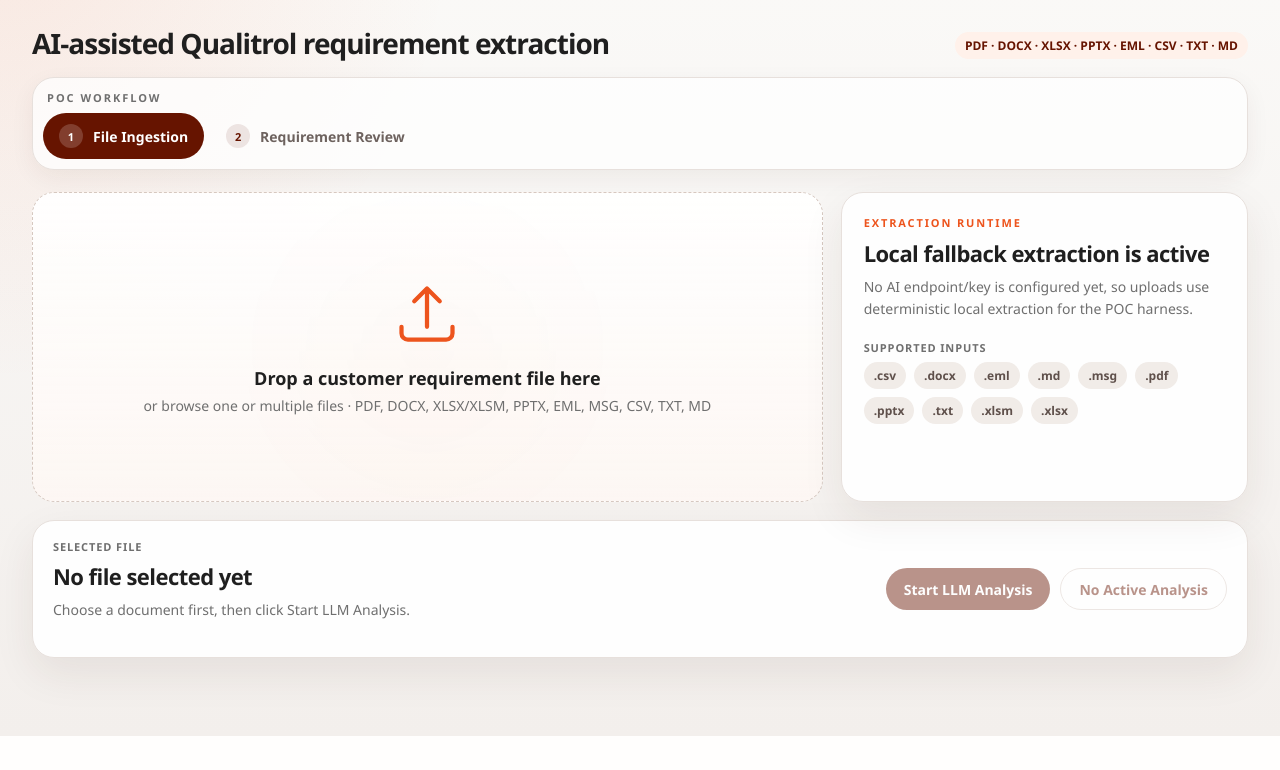
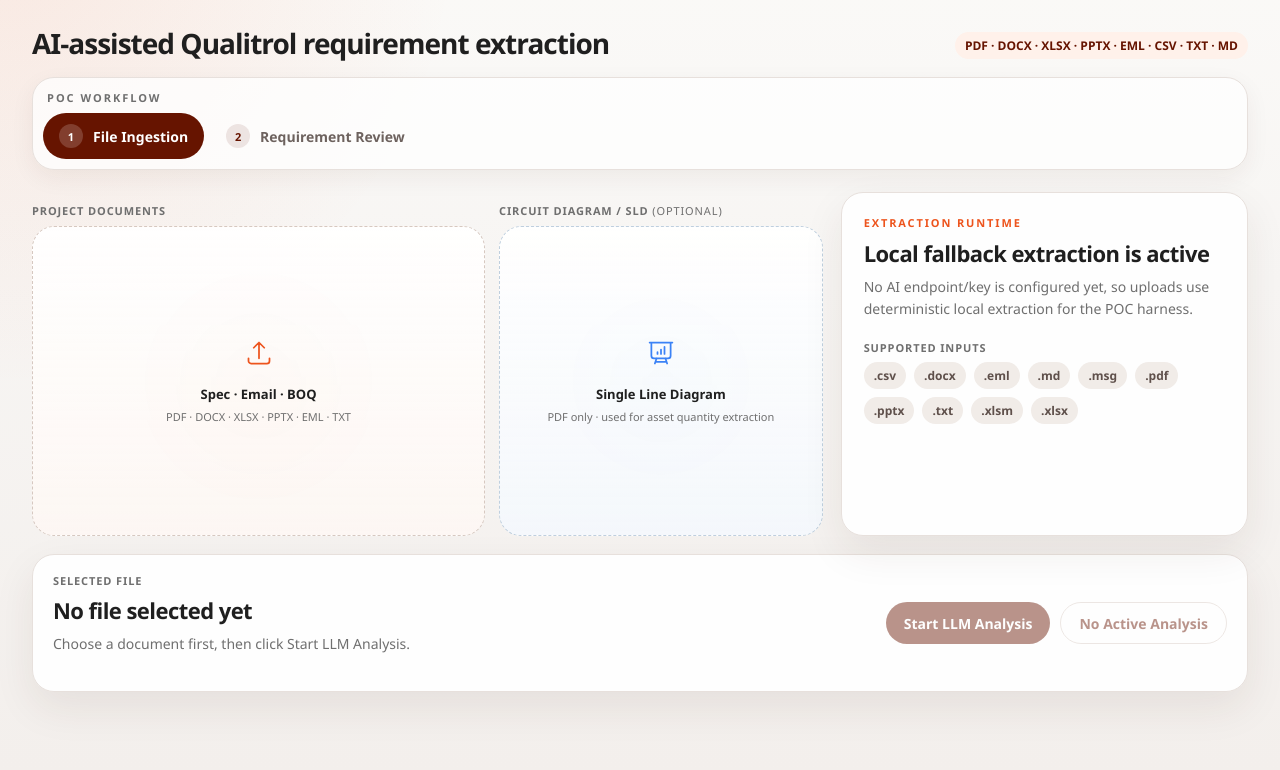
Before and after one commit to kevinqy001/Qualitrol-Quoting-Automation, a FastAPI app: page / in a window 1280 px wide. Shown: the part 72-842 px from the top of the page. Before the commit the page ends 808 px from the top, so only its background shows below. Run offline with FastAPI, Linux system fonts and the light colour scheme; data that the repository does not hold is empty.

Commit message:
feat: split file upload into two zones (project docs + SLD diagram)
HTML: add drop-zone-docs and drop-zone-sld side by side with distinct styling
JS: manage two file lists, send sld_filenames field to backend
parser: add doc_type_override to parse_document and sld_filenames to parse_project_folder
server: accept sld_filenames form field and force Drawing/SLD doc_type for SLD zone files
Step1 pipeline: accept and forward sld_filenames to parse_project_folder

Co-authored-by: Cursor <cursoragent@cursor.com>

```diff
--- a/Step 1 _ Extract Info/pipeline.py
+++ b/Step 1 _ Extract Info/pipeline.py
@@ -534,6 +534,7 @@ def run(
     project_dir: str | Path,
     project_id: str | None = None,
     output_dir: str | Path | None = None,
+    sld_filenames: set[str] | None = None,
 ) -> dict:
     project_dir = Path(project_dir)
     if not project_dir.exists():
@@ -542,7 +543,7 @@ def run(
     output_dir = Path(output_dir) if output_dir else config.OUTPUT_DIR / project_id
 
     dp = load_data_package()
-    docs = parse_project_folder(project_dir)
+    docs = parse_project_folder(project_dir, sld_filenames=sld_filenames)
 
     corpus_lower = "\n".join(d.full_text for d in docs).lower()
     evidence = extract_evidence(docs, dp, project_id)
--- a/webapp/server.py
+++ b/webapp/server.py
@@ -23,7 +23,9 @@ from datetime import datetime, timezone
 from pathlib import Path
 from types import ModuleType
 
-from fastapi import FastAPI, File, HTTPException, Request, UploadFile
+import json as _json
+
+from fastapi import FastAPI, File, Form, HTTPException, Request, UploadFile
 from fastapi.middleware.cors import CORSMiddleware
 from fastapi.responses import FileResponse
 from fastapi.staticfiles import StaticFiles
@@ -274,10 +276,15 @@ def build_extraction(
     return extraction, confidence
 
 
-async def _run_pipelines(upload_dir: Path, project_id: str, output_dir: Path):
+async def _run_pipelines(
+    upload_dir: Path,
+    project_id: str,
+    output_dir: Path,
+    sld_filenames: set[str] | None = None,
+):
     """Run Step 1 then Step 2 off the event loop (they may call the LLM)."""
     step1 = await asyncio.to_thread(
-        step1_pipeline.run, upload_dir, project_id, output_dir
+        step1_pipeline.run, upload_dir, project_id, output_dir, sld_filenames
     )
     step1_path = output_dir / "step1_extract_info.json"
     step2 = await asyncio.to_thread(step2_pipeline.run, step1_path, output_dir)
@@ -303,14 +310,33 @@ async def health_check():
 @app.post("/api/v1/ingest")
 async def ingest_document(file: UploadFile = File(...)):
     """Single-file ingestion (kept for compatibility); delegates to batch."""
-    return await ingest_documents([file])
+    return await ingest_documents([file], sld_filenames="")
 
 
 @app.post("/api/v1/ingest/batch")
-async def ingest_documents(files: list[UploadFile] = File(...)):
-    """Ingest uploaded files and run the full Step 1 + Step 2 pipeline on them."""
+async def ingest_documents(
+    files: list[UploadFile] = File(...),
+    sld_filenames: str = Form(""),
+):
+    """Ingest uploaded files and run the full Step 1 + Step 2 pipeline on them.
+
+    Args:
+        files: All uploaded files (project documents + SLD diagrams combined).
+        sld_filenames: JSON-encoded list of filenames that came from the SLD
+            upload zone.  Those files will have their ``doc_type`` forced to
+            ``"Drawing / SLD"`` regardless of filename heuristics.
+    """
     if not files:
         raise HTTPException(400, "No files uploaded.")
+
+    # Parse the SLD filename list sent by the frontend.
+    sld_set: set[str] = set()
+    if sld_filenames:
+        try:
+            names = _json.loads(sld_filenames)
+            sld_set = {Path(n).name.lower() for n in names if n}
+        except Exception:
+            pass
 
     started = time.perf_counter()
     project_id = f"WEB-{uuid.uuid4().hex[:8].upper()}"
@@ -336,7 +362,9 @@ async def ingest_documents(files: list[UploadFile] = File(...)):
             skipped.append(safe_name)
 
     try:
-        step1, step2 = await _run_pipelines(upload_dir, project_id, output_dir)
+        step1, step2 = await _run_pipelines(
+            upload_dir, project_id, output_dir, sld_filenames=sld_set or None
+        )
     except Exception as exc:  # surface a clean error to the UI
         raise HTTPException(500, f"Pipeline failed: {exc}") from exc
 
--- a/webapp/static/app.js
+++ b/webapp/static/app.js
@@ -109,93 +109,155 @@
   );
 
   // ── Tab 1: Multi-Modal Ingestion ───────────────────────────────────────
-  const dropZone = $("#drop-zone");
-  const fileInput = $("#file-input");
+  const dropZoneDocs = $("#drop-zone-docs");
+  const dropZoneSld  = $("#drop-zone-sld");
+  const fileInputDocs = $("#file-input-docs");
+  const fileInputSld  = $("#file-input-sld");
   const startAnalysisBtn = $("#btn-start-analysis");
   const cancelAnalysisBtn = $("#btn-cancel-analysis");
-  let selectedFiles = [];
+
+  // Each entry: { file: File, zone: "doc" | "sld" }
+  let selectedDocFiles = [];   // project documents
+  let selectedSldFiles = [];   // circuit diagrams / SLDs
   let activeAnalysisController = null;
 
-  dropZone.addEventListener("click", () => fileInput.click());
-  fileInput.addEventListener("change", () => {
-    if (fileInput.files.length) selectFiles(Array.from(fileInput.files));
+  function allSelectedFiles() {
+    return [
+      ...selectedDocFiles.map((f) => ({ file: f, zone: "doc" })),
+      ...selectedSldFiles.map((f) => ({ file: f, zone: "sld" })),
+    ];
+  }
+
+  function totalSelectedCount() {
+    return selectedDocFiles.length + selectedSldFiles.length;
+  }
+
+  // ---- Zone: Docs ----
+  dropZoneDocs.addEventListener("click", () => fileInputDocs.click());
+  fileInputDocs.addEventListener("change", () => {
+    if (fileInputDocs.files.length) addDocFiles(Array.from(fileInputDocs.files));
+  });
+  ["dragover", "dragenter"].forEach((evt) =>
+    dropZoneDocs.addEventListener(evt, (e) => { e.preventDefault(); dropZoneDocs.classList.add("dz-hover"); })
+  );
+  ["dragleave", "drop"].forEach((evt) =>
+    dropZoneDocs.addEventListener(evt, (e) => { e.preventDefault(); dropZoneDocs.classList.remove("dz-hover"); })
+  );
+  dropZoneDocs.addEventListener("drop", (e) => {
+    if (e.dataTransfer.files.length) addDocFiles(Array.from(e.dataTransfer.files));
   });
 
+  // ---- Zone: SLD ----
+  dropZoneSld.addEventListener("click", () => fileInputSld.click());
+  fileInputSld.addEventListener("change", () => {
+    if (fileInputSld.files.length) addSldFiles(Array.from(fileInputSld.files));
+  });
   ["dragover", "dragenter"].forEach((evt) =>
-    dropZone.addEventListener(evt, (e) => {
-      e.preventDefault();
-      dropZone.classList.add("border-brand-500", "bg-brand-50/50");
-    })
+    dropZoneSld.addEventListener(evt, (e) => { e.preventDefault(); dropZoneSld.classList.add("dz-hover"); })
   );
   ["dragleave", "drop"].forEach((evt) =>
-    dropZone.addEventListener(evt, (e) => {
-      e.preventDefault();
-      dropZone.classList.remove("border-brand-500", "bg-brand-50/50");
-    })
+    dropZoneSld.addEventListener(evt, (e) => { e.preventDefault(); dropZoneSld.classList.remove("dz-hover"); })
   );
-  dropZone.addEventListener("drop", (e) => {
-    if (e.dataTransfer.files.length) selectFiles(Array.from(e.dataTransfer.files));
+  dropZoneSld.addEventListener("drop", (e) => {
+    if (e.dataTransfer.files.length) addSldFiles(Array.from(e.dataTransfer.files));
   });
 
+  function addDocFiles(files) {
+    const existing = new Set(selectedDocFiles.map((f) => f.name));
+    files.forEach((f) => { if (!existing.has(f.name)) selectedDocFiles.push(f); });
+    dropZoneDocs.classList.toggle("dz-has-files", selectedDocFiles.length > 0);
+    afterFileChange();
+    fileInputDocs.value = "";
+  }
+
+  function addSldFiles(files) {
+    const existing = new Set(selectedSldFiles.map((f) => f.name));
+    files.forEach((f) => { if (!existing.has(f.name)) selectedSldFiles.push(f); });
+    dropZoneSld.classList.toggle("dz-has-files", selectedSldFiles.length > 0);
+    afterFileChange();
+    fileInputSld.value = "";
+  }
+
+  function afterFileChange() {
+    renderSelectedFiles();
+    const total = totalSelectedCount();
+    if (total > 0) {
+      const sldNote = selectedSldFiles.length
+        ? ` · ${selectedSldFiles.length} SLD diagram(s)` : "";
+      $("#selected-file-meta").textContent =
+        `${total} file(s), ${formatBytes(totalSelectedBytes())} total${sldNote} · ready for analysis`;
+    }
+    $("#upload-result").classList.add("hidden");
+  }
+
   startAnalysisBtn.addEventListener("click", () => {
-    if (selectedFiles.length) analyzeSelectedFiles();
+    if (totalSelectedCount()) analyzeSelectedFiles();
   });
 
   cancelAnalysisBtn.addEventListener("click", () => {
-    if (activeAnalysisController) {
-      activeAnalysisController.abort();
-    }
+    if (activeAnalysisController) activeAnalysisController.abort();
   });
-
-  function selectFiles(files) {
-    selectedFiles = files;
-    renderSelectedFiles();
-    $("#selected-file-meta").textContent =
-      `${selectedFiles.length} file(s), ${formatBytes(totalSelectedBytes())} total · ready for manual LLM analysis`;
-    startAnalysisBtn.disabled = false;
-    cancelAnalysisBtn.disabled = true;
-    $("#upload-result").classList.add("hidden");
-    fileInput.value = "";
-  }
 
   function renderSelectedFiles() {
     const list = $("#selected-files-list");
-    if (!selectedFiles.length) {
+    const all = allSelectedFiles();
+
+    if (!all.length) {
       $("#selected-file-name").textContent = "No file selected yet";
-      $("#selected-file-meta").textContent = "Choose one or more documents first, then click Start LLM Analysis.";
+      $("#selected-file-meta").textContent = "Choose documents and/or a circuit diagram, then click Start LLM Analysis.";
       list.innerHTML = "";
       startAnalysisBtn.disabled = true;
       cancelAnalysisBtn.disabled = true;
       return;
     }
 
+    const total = totalSelectedCount();
     $("#selected-file-name").textContent =
-      selectedFiles.length === 1 ? selectedFiles[0].name : `${selectedFiles.length} files selected`;
-    list.innerHTML = selectedFiles
-      .map((file, idx) => `
-        <div class="file-pill">
-          <div class="file-pill-main">
-            <p class="file-pill-name">${escapeHtml(file.name)}</p>
-            <p class="file-pill-meta">${formatBytes(file.size)} · ${escapeHtml(file.type || "unknown type")}</p>
-          </div>
-          <button class="file-pill-remove" type="button" data-remove-file="${idx}" aria-label="Remove ${escapeHtml(file.name)}">×</button>
-        </div>
-      `)
+      total === 1 ? all[0].file.name : `${total} files selected`;
+
+    list.innerHTML = all
+      .map(({ file, zone }, idx) => {
+        const badge = zone === "sld"
+          ? `<span class="file-pill-sld-badge">SLD</span>`
+          : `<span class="file-pill-doc-badge">DOC</span>`;
+        return `
+          <div class="file-pill">
+            <div class="file-pill-main">
+              <p class="file-pill-name">${escapeHtml(file.name)}${badge}</p>
+              <p class="file-pill-meta">${formatBytes(file.size)} · ${escapeHtml(file.type || "unknown type")}</p>
+            </div>
+            <button class="file-pill-remove" type="button" data-remove-file="${idx}" data-zone="${zone}" aria-label="Remove ${escapeHtml(file.name)}">×</button>
+          </div>`;
+      })
       .join("");
+
     list.querySelectorAll("[data-remove-file]").forEach((btn) => {
       btn.addEventListener("click", (event) => {
         const idx = Number(event.currentTarget.dataset.removeFile);
-        selectedFiles.splice(idx, 1);
-        renderSelectedFiles();
+        const zone = event.currentTarget.dataset.zone;
+        const docCount = selectedDocFiles.length;
+        if (zone === "sld") {
+          selectedSldFiles.splice(idx - docCount, 1);
+          dropZoneSld.classList.toggle("dz-has-files", selectedSldFiles.length > 0);
+        } else {
+          selectedDocFiles.splice(idx, 1);
+          dropZoneDocs.classList.toggle("dz-has-files", selectedDocFiles.length > 0);
+        }
+        afterFileChange();
       });
     });
+
+    startAnalysisBtn.disabled = false;
   }
 
   function setAnalysisRunning(isRunning) {
-    startAnalysisBtn.disabled = isRunning || !selectedFiles.length;
+    const total = totalSelectedCount();
+    startAnalysisBtn.disabled = isRunning || total === 0;
     cancelAnalysisBtn.disabled = !isRunning;
-    const fileLabel = selectedFiles.length > 1 ? `${selectedFiles.length} Files` : "File";
-    startAnalysisBtn.textContent = isRunning ? `Analyzing ${fileLabel}...` : `Start LLM Analysis${selectedFiles.length > 1 ? ` (${selectedFiles.length})` : ""}`;
+    const fileLabel = total > 1 ? `${total} Files` : "File";
+    startAnalysisBtn.textContent = isRunning
+      ? `Analyzing ${fileLabel}...`
+      : `Start LLM Analysis${total > 1 ? ` (${total})` : ""}`;
     cancelAnalysisBtn.textContent = isRunning ? "Terminate Current Analysis" : "No Active Analysis";
   }
 
@@ -214,7 +276,10 @@
     activeAnalysisController = new AbortController();
 
     const formData = new FormData();
-    selectedFiles.forEach((file) => formData.append("files", file));
+    selectedDocFiles.forEach((file) => formData.append("files", file));
+    selectedSldFiles.forEach((file) => formData.append("files", file));
+    // Tell the backend which filenames came from the SLD zone.
+    formData.append("sld_filenames", JSON.stringify(selectedSldFiles.map((f) => f.name)));
 
     try {
       const res = await fetch(`${API}/ingest/batch`, {
@@ -225,10 +290,11 @@
       if (!res.ok) throw new Error(`HTTP ${res.status}`);
       const data = await res.json();
 
+      const total = totalSelectedCount();
       $("#upload-filename").textContent = data.fileName;
       const extraction = data.extraction || data.boq;
       $("#upload-meta").textContent =
-        `${formatBytes(data.fileSizeBytes)} · ${data.fileCount || 1} file(s) · ingested ${new Date(data.ingestedAt).toLocaleTimeString()} · mode: ${extraction.extractionMode || "auto"}`;
+        `${formatBytes(data.fileSizeBytes)} · ${data.fileCount || total} file(s) · ingested ${new Date(data.ingestedAt).toLocaleTimeString()} · mode: ${extraction.extractionMode || "auto"}`;
       $("#stat-items").textContent = (extraction.requirements || extraction.lineItems || []).length;
       $("#stat-confidence").textContent = Math.round(data.confidence * 100) + "%";
       $("#stat-time").textContent = (data.processingTimeMs / 1000).toFixed(1) + "s";
@@ -239,7 +305,7 @@
     } catch (err) {
       if (err.name === "AbortError") {
         $("#selected-file-meta").textContent =
-          `${selectedFiles.length} file(s), ${formatBytes(totalSelectedBytes())} total · analysis terminated by user`;
+          `${totalSelectedCount()} file(s), ${formatBytes(totalSelectedBytes())} total · analysis terminated by user`;
       } else {
         alert("Analysis failed: " + err.message);
       }
@@ -251,7 +317,7 @@
   }
 
   function totalSelectedBytes() {
-    return selectedFiles.reduce((sum, file) => sum + file.size, 0);
+    return [...selectedDocFiles, ...selectedSldFiles].reduce((sum, f) => sum + f.size, 0);
   }
 
   function formatBytes(bytes) {
--- a/webapp/templates/index.html
+++ b/webapp/templates/index.html
@@ -387,6 +387,58 @@
 
     .drop-zone:hover svg {
       transform: translateY(-4px);
+    }
+
+    .drop-zone-sld {
+      border-color: #bfcfde;
+      background:
+        linear-gradient(180deg, rgb(255 255 255 / 0.92), rgb(244 249 255 / 0.78)),
+        radial-gradient(circle at center, rgb(29 130 237 / 0.08), transparent 48%);
+    }
+
+    .drop-zone-sld svg {
+      color: #3b82f6;
+    }
+
+    .drop-zone-sld:hover {
+      border-color: #3b82f6;
+      box-shadow: 0 18px 40px rgb(59 130 246 / 0.10);
+    }
+
+    .drop-zone-sld.dz-has-files {
+      border-color: #3b82f6;
+      background:
+        linear-gradient(180deg, rgb(239 246 255 / 0.95), rgb(219 234 254 / 0.60));
+    }
+
+    .drop-zone-docs.dz-has-files {
+      border-color: var(--ralliant-orange);
+      background:
+        linear-gradient(180deg, rgb(255 248 244 / 0.95), rgb(254 235 224 / 0.60));
+    }
+
+    .file-pill-sld-badge {
+      display: inline-block;
+      font-size: 10px;
+      font-weight: 700;
+      padding: 1px 6px;
+      border-radius: 4px;
+      background: #dbeafe;
+      color: #1d4ed8;
+      margin-left: 6px;
+      vertical-align: middle;
+    }
+
+    .file-pill-doc-badge {
+      display: inline-block;
+      font-size: 10px;
+      font-weight: 700;
+      padding: 1px 6px;
+      border-radius: 4px;
+      background: #fde8d8;
+      color: #9a3412;
+      margin-left: 6px;
+      vertical-align: middle;
     }
 
     .drop-title {
@@ -865,13 +917,32 @@
     <main class="content-main">
       <section id="tab-ingestion" class="tab-panel active">
         <div class="two-column">
-          <div id="drop-zone" class="drop-zone">
-            <svg fill="none" stroke="currentColor" stroke-width="1.5" viewBox="0 0 24 24" aria-hidden="true">
-              <path stroke-linecap="round" stroke-linejoin="round" d="M3 16.5v2.25A2.25 2.25 0 005.25 21h13.5A2.25 2.25 0 0021 18.75V16.5m-13.5-9L12 3m0 0l4.5 4.5M12 3v13.5" />
-            </svg>
-            <p class="drop-title">Drop a customer requirement file here</p>
-            <p class="drop-subtitle">or browse one or multiple files · PDF, DOCX, XLSX/XLSM, PPTX, EML, MSG, CSV, TXT, MD</p>
-            <input type="file" id="file-input" class="hidden" multiple accept=".pdf,.docx,.xlsx,.xlsm,.pptx,.eml,.msg,.csv,.txt,.md" />
+          <!-- Left: two upload zones side-by-side -->
+          <div style="display:flex; gap:14px; min-width:0;">
+            <!-- Zone A: project documents -->
+            <div style="flex:1.4; min-width:0;">
+              <p class="field-label" style="margin-bottom:8px;">Project Documents</p>
+              <div id="drop-zone-docs" class="drop-zone" style="height:160px;">
+                <svg fill="none" stroke="currentColor" stroke-width="1.5" viewBox="0 0 24 24" aria-hidden="true" style="width:28px;height:28px;">
+                  <path stroke-linecap="round" stroke-linejoin="round" d="M3 16.5v2.25A2.25 2.25 0 005.25 21h13.5A2.25 2.25 0 0021 18.75V16.5m-13.5-9L12 3m0 0l4.5 4.5M12 3v13.5" />
+                </svg>
+                <p class="drop-title" style="font-size:13px;">Spec · Email · BOQ</p>
+                <p class="drop-subtitle" style="font-size:11px;">PDF · DOCX · XLSX · PPTX · EML · TXT</p>
+                <input type="file" id="file-input-docs" class="hidden" multiple accept=".pdf,.docx,.xlsx,.xlsm,.pptx,.eml,.msg,.csv,.txt,.md" />
+              </div>
+            </div>
+            <!-- Zone B: circuit diagram / SLD -->
+            <div style="flex:1; min-width:0;">
+              <p class="field-label" style="margin-bottom:8px;">Circuit Diagram / SLD <span style="font-weight:400;color:var(--muted);">(optional)</span></p>
+              <div id="drop-zone-sld" class="drop-zone drop-zone-sld" style="height:160px;">
+                <svg fill="none" stroke="currentColor" stroke-width="1.5" viewBox="0 0 24 24" aria-hidden="true" style="width:28px;height:28px;">
+                  <path stroke-linecap="round" stroke-linejoin="round" d="M3.75 3v11.25A2.25 2.25 0 006 16.5h2.25M3.75 3h-1.5m1.5 0h16.5m0 0h1.5m-1.5 0v11.25A2.25 2.25 0 0118 16.5h-2.25m-7.5 0h7.5m-7.5 0l-1 3m8.5-3l1 3m0 0l.5 1.5m-.5-1.5h-9.5m0 0l-.5 1.5M9 11.25v1.5M12 9v3.75m3-6v6" />
+                </svg>
+                <p class="drop-title" style="font-size:13px;">Single Line Diagram</p>
+                <p class="drop-subtitle" style="font-size:11px;">PDF only · used for asset quantity extraction</p>
+                <input type="file" id="file-input-sld" class="hidden" multiple accept=".pdf" />
+              </div>
+            </div>
           </div>
 
           <aside class="signal-card">
```
Also changed, not shown: qualitrol_core/document_parser.py (+28 -6 lines).
